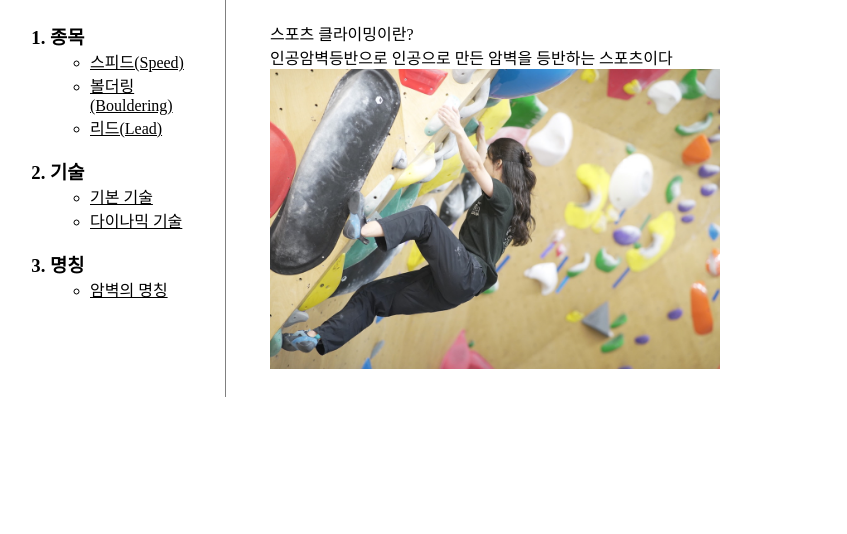
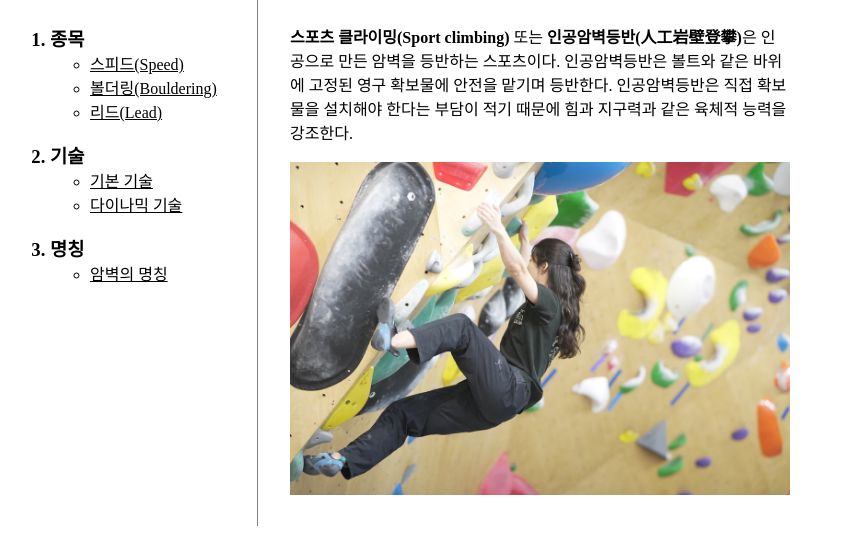
Before and after one commit to h22jju/sportsclimbing, a plain HTML site: page index.html in a window 1280 px wide. Shown: the part 102-636 px from the top of the page, without its empty margins (0-847 px from the left). Drawn offline with Linux system fonts and the light colour scheme.

Commit message:
Add files via upload

```diff
--- a/index.html
+++ b/index.html
@@ -15,9 +15,9 @@
         h3 {margin: 0;}
         ol {
             border-right: 1px solid gray;
-            width: 150px;
+            width: 180px;
             margin: 0;
-            padding: 25px;
+            padding: 27px;
         }
         #grid {
             display: grid;
@@ -26,11 +26,12 @@
         #grid ol {
             padding-left: 50px;
         }
-        #picture {
-            padding: 8px;
-            padding-left: 20px;
+        #content {
+            padding: 11px;
+            padding-left: 40px;
+
         }
-        @media(max-width:500px) {
+        @media(max-width:600px) {
             #grid{
                 display:block;}
             ol{
@@ -39,6 +40,7 @@
                 border-bottom:none;}
         }
         a {color: black;}
+        p {width: 500px;}
     </style>
 </head>
 <body>
@@ -63,11 +65,14 @@
                 <li><a href="title.html">암벽의 명칭</a></li>
             </ul>
     </ol>
-    <div id="picture">
+    <div id="content">
     <p>
-    스포츠 클라이밍이란?<br>
-    인공암벽등반으로 인공으로 만든 암벽을 등반하는 스포츠이다<br>
-    <img src="1.jpeg" width="450">
+        <strong>스포츠 클라이밍(Sport climbing)</strong> 또는 <strong>인공암벽등반(人工岩壁登攀)</strong>은 인공으로 만든 암벽을 등반하는 스포츠이다.
+        인공암벽등반은 볼트와 같은 바위에 고정된 영구 확보물에 안전을 맡기며 등반한다.
+        인공암벽등반은 직접 확보물을 설치해야 한다는 부담이 적기 때문에 힘과 지구력과 같은 육체적 능력을 강조한다.
+        <br>
+        <br>
+        <img src="1.jpeg" width="500">
     </p>
     </div>
 </div>
```
